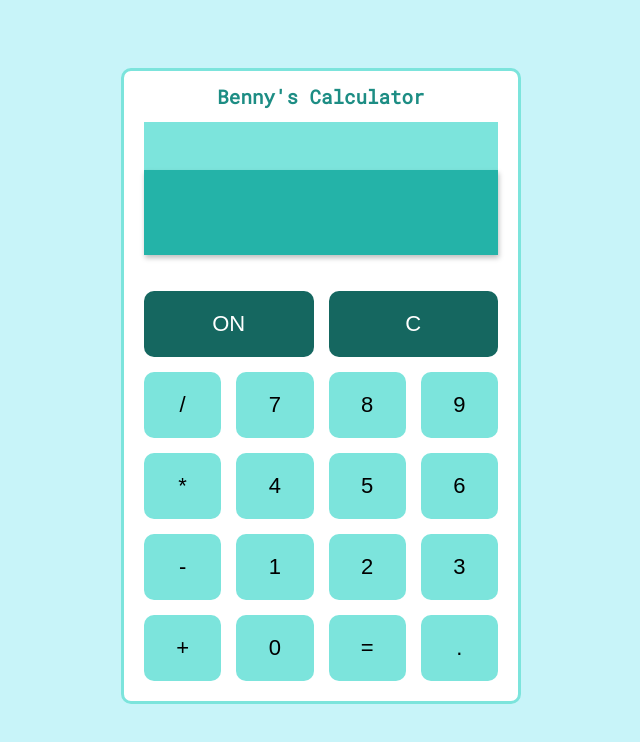
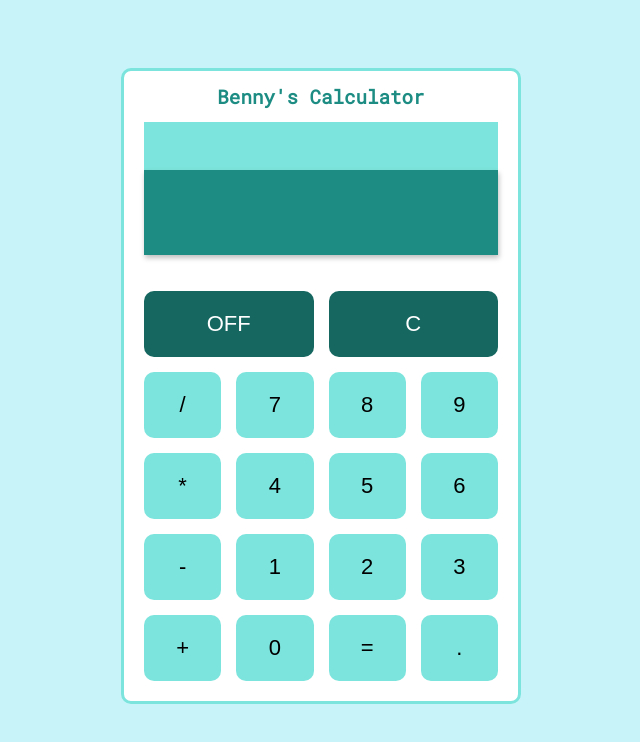
Before and after one commit to bennydreamtech23/-benny_calculator, a React (Vite) app: page / in a window 1280 px wide. Shown: the top 742 px of the page, without its empty margins (319-959 px from the left). Built offline with nearby package versions, Linux system fonts and the light colour scheme.

Commit message:
Update Calculator_modal.tsx

```diff
--- a/src/components/calculator_modal/Calculator_modal.tsx
+++ b/src/components/calculator_modal/Calculator_modal.tsx
@@ -4,7 +4,7 @@ import styles from "./Calculator_modal.module.scss";
 
 function Calculator() {
   //TODO: implement the on/off button
-  const [isOn, setIsOn] = useState<boolean>(true);
+  const [isOn, setIsOn] = useState<boolean>(false);
   // TODO: implement logic of the calculator interface!
   const [currentInput, setCurrentInput] = useState<string>("");
   const [prevInput, setPrevInput] = useState<string>("");
```
